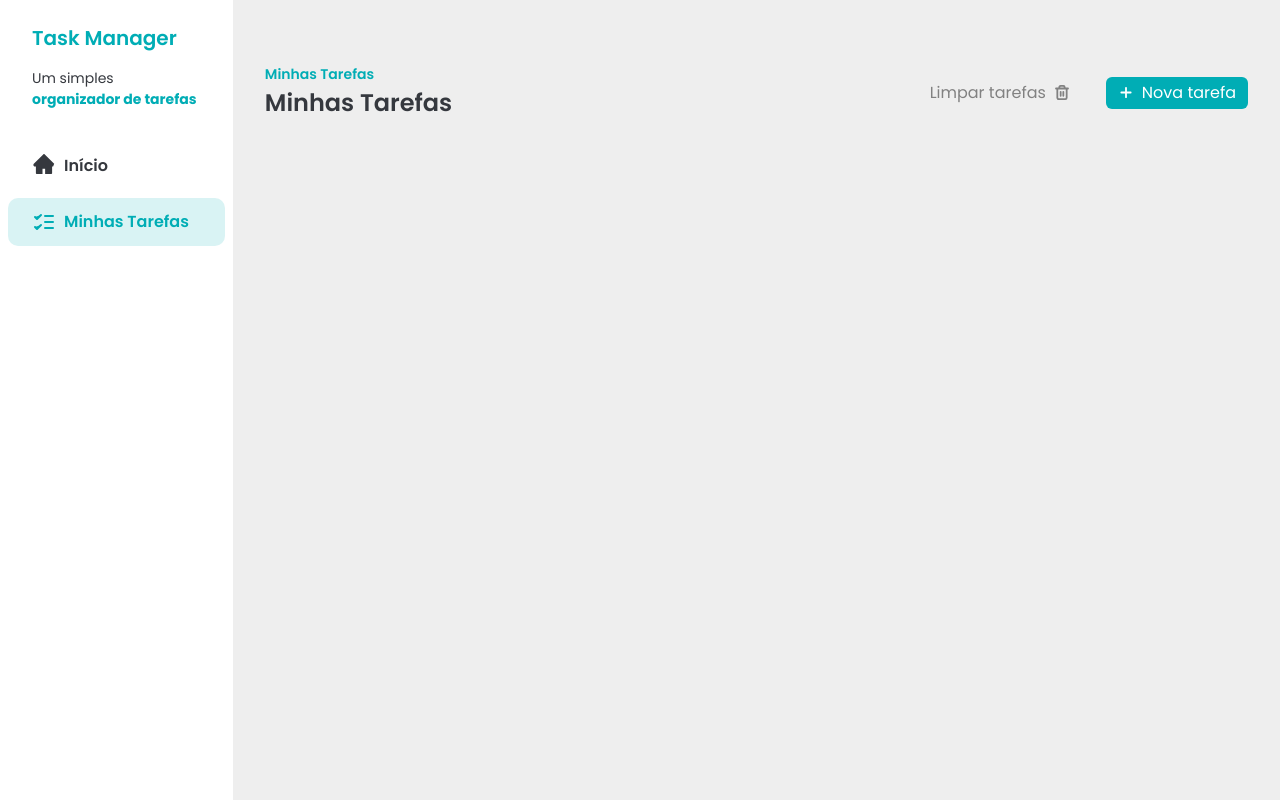
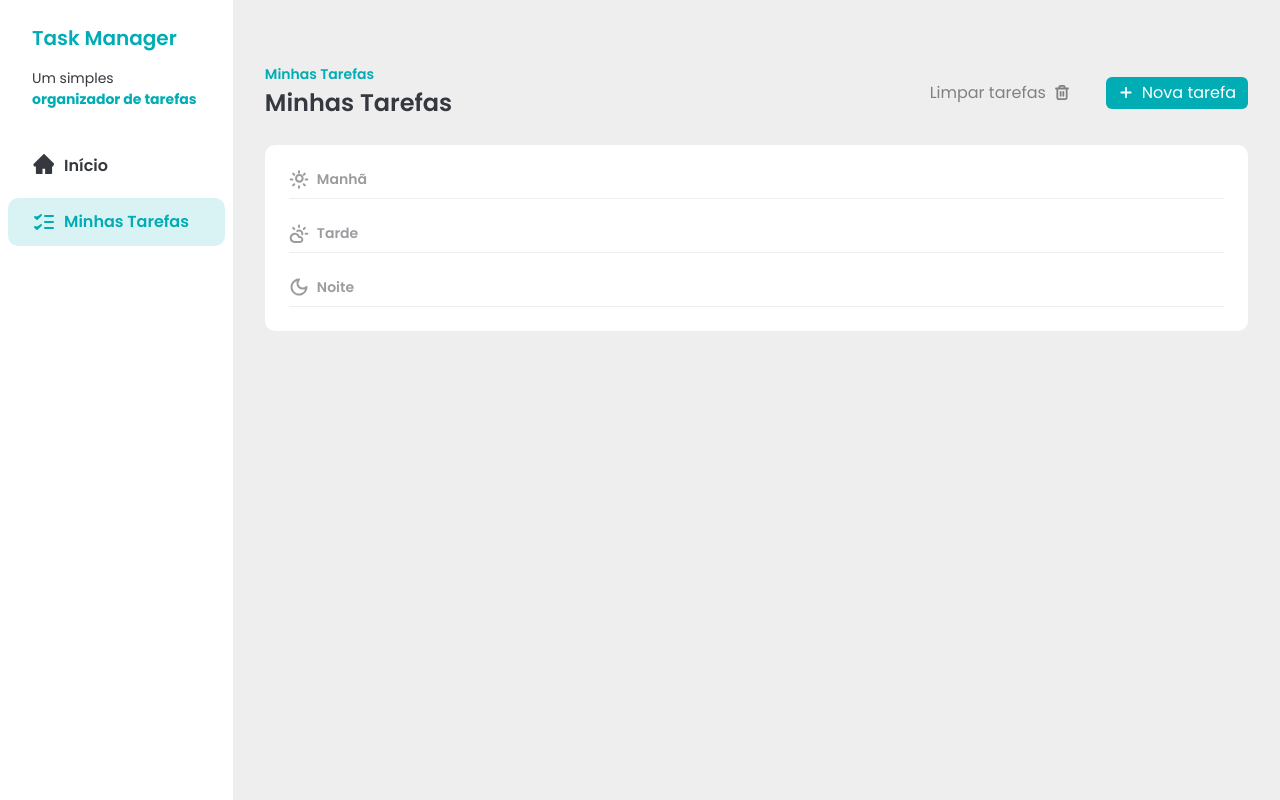
Before and after one commit to kleyton-ferreira/gerenciador-tarefas, a React (Vite) app: page / in a window 1280 px wide. Built offline with nearby package versions, Linux system fonts and the light colour scheme.

Commit message:
feat: add TaskSeparator components

```diff
--- a/src/components/Task/Task.jsx
+++ b/src/components/Task/Task.jsx
@@ -1,7 +1,14 @@
 import React from 'react'
 
-import { AddIcon, Trashcon } from '../../assets/icons'
+import {
+  AddIcon,
+  CloudIcon,
+  MoonIcon,
+  SunIcon,
+  Trashcon,
+} from '../../assets/icons'
 import Button from '../Button/Button'
+import TaskSeparator from '../TaskSeparator/TaskSeparator'
 
 const Task = () => {
   return (
@@ -24,6 +31,17 @@ const Task = () => {
           </Button>
         </div>
       </div>
+      <div className="mt-6 rounded-[10px] bg-brand-white p-6">
+        <div>
+          <TaskSeparator title="Manhã" icon={<SunIcon />} />
+        </div>
+        <div className="my-6">
+          <TaskSeparator title="Tarde" icon={<CloudIcon />} />
+        </div>
+        <div>
+          <TaskSeparator title="Noite" icon={<MoonIcon />} />
+        </div>
+      </div>
     </div>
   )
 }
--- /dev/null
+++ b/src/components/TaskSeparator/TaskSeparator.jsx
@@ -0,0 +1,12 @@
+import React from 'react'
+
+const TaskSeparator = ({ title, icon }) => {
+  return (
+    <div className="flex items-center gap-2 border-b border-solid border-brand-light-gray pb-2">
+      <span>{icon}</span>
+      <p className="text-[14px] font-semibold text-brand-text-gray">{title}</p>
+    </div>
+  )
+}
+
+export default TaskSeparator
```
